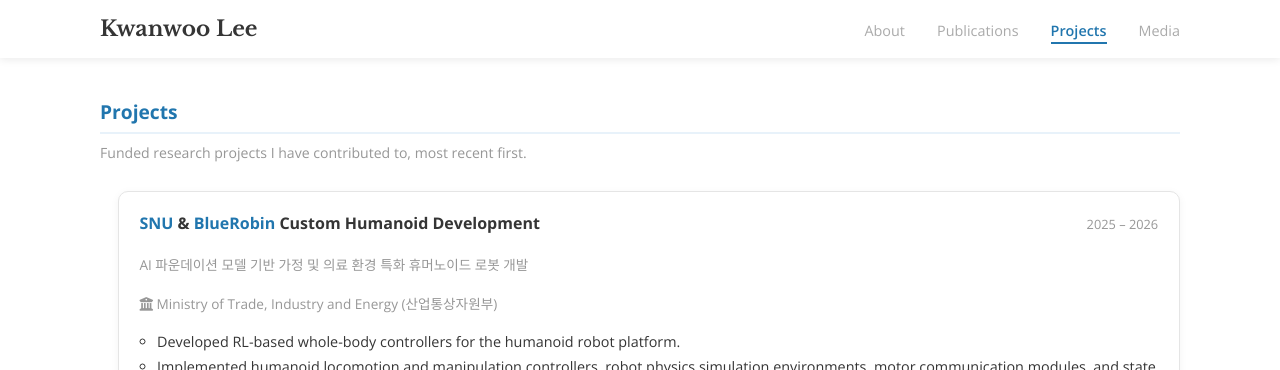
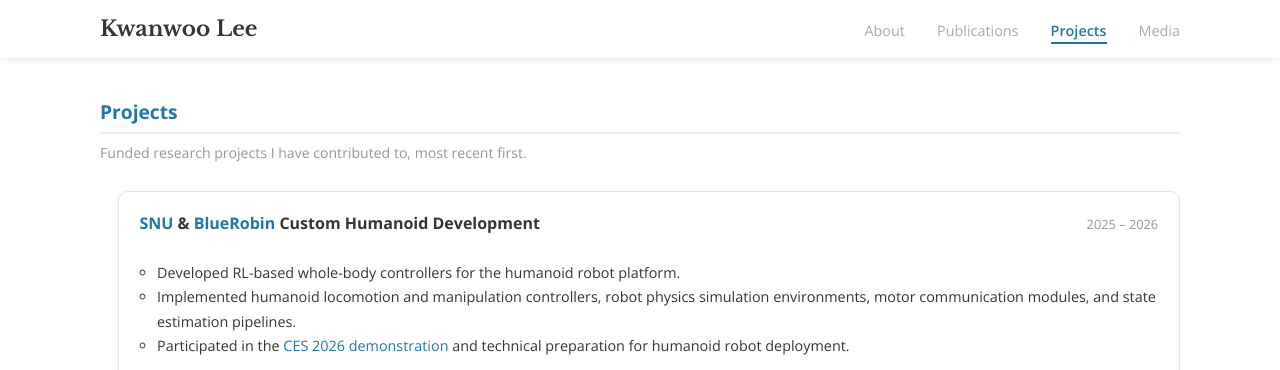
Before and after one commit to kwlee365/kwlee365.github.io, a Jekyll site: the page built from projects.md, in a window 1280 px wide and 1061 px high, cut to the strip 0-370 px from the top of the window. Built offline with Jekyll 4.4.1, drawn with Linux system fonts in a browser that asks for light colours.

Commit message:
Fix every player at 620px and trim the project card
Single players stretched to fill their card; they now hold the same
620px as the rest. Drops the Korean title and funder line from the
BlueRobin project, and guards the funder line so a future entry can
still carry one.

Co-Authored-By: Claude Opus 5 (1M context) <noreply@anthropic.com>

```diff
--- a/_data/projects.yml
+++ b/_data/projects.yml
@@ -7,8 +7,6 @@
     rel="noopener">SNU</a> &amp;
     <a class="ilink" href="https://www.bluerobin.co.kr/EN/index.php"
     target="_blank" rel="noopener">BlueRobin</a> Custom Humanoid Development
-  title_ko: "AI 파운데이션 모델 기반 가정 및 의료 환경 특화 휴머노이드 로봇 개발"
-  funder: "Ministry of Trade, Industry and Energy (산업통상자원부)"
   when: "2025 – 2026"
   items:
     - "Developed RL-based whole-body controllers for the humanoid robot platform."
--- a/assets/css/main.scss
+++ b/assets/css/main.scss
@@ -394,8 +394,8 @@ a.pill:hover { background: var(--accent); color: #fff; border-color: var(--accen
 /* ---------- Click-to-play video ---------- */
 /* A thumbnail stands in for the player until it is clicked, so visiting the
    page does not pull in YouTube's iframe (or its cookies) for every paper. */
-/* Players keep a generous fixed width and the row scrolls sideways rather
-   than shrinking them; a lone player just fills the card instead. */
+/* Every player is the same fixed size; the row scrolls sideways rather than
+   shrinking them to fit. */
 .video-row {
   display: flex;
   gap: 0.9rem;
@@ -412,8 +412,6 @@ a.pill:hover { background: var(--accent); color: #fff; border-color: var(--accen
 .video-row::-webkit-scrollbar-track { background: var(--bg-soft); border-radius: 5px; }
 .video-row::-webkit-scrollbar-thumb { background: var(--rule); border-radius: 5px; }
 .video-row::-webkit-scrollbar-thumb:hover { background: var(--text-muted); }
-/* nothing overflows when there is only one player, so hide the empty track */
-.video-row:has(> .video:only-child) { overflow-x: visible; padding-bottom: 0; }
 
 .video {
   position: relative;
@@ -435,7 +433,6 @@ a.pill:hover { background: var(--accent); color: #fff; border-color: var(--accen
   transition: opacity 0.2s ease;
 }
 .video:hover img { opacity: 0.82; }
-.video-row > .video:only-child { width: 100%; max-width: 760px; }
 .video iframe { width: 100%; height: 100%; border: 0; display: block; }
 
 .video-play {
--- a/projects.md
+++ b/projects.md
@@ -13,7 +13,7 @@ permalink: /projects/
       <span class="entry-when">{{ p.when }}</span>
     </div>
     {%- if p.title_ko %}<p class="card-sub">{{ p.title_ko }}</p>{% endif %}
-    <p class="card-sub"><i class="fas fa-building-columns"></i> {{ p.funder }}</p>
+    {%- if p.funder %}<p class="card-sub"><i class="fas fa-building-columns"></i> {{ p.funder }}</p>{% endif %}
     <ul>
       {%- for i in p.items %}<li>{{ i }}</li>{% endfor %}
     </ul>
```
